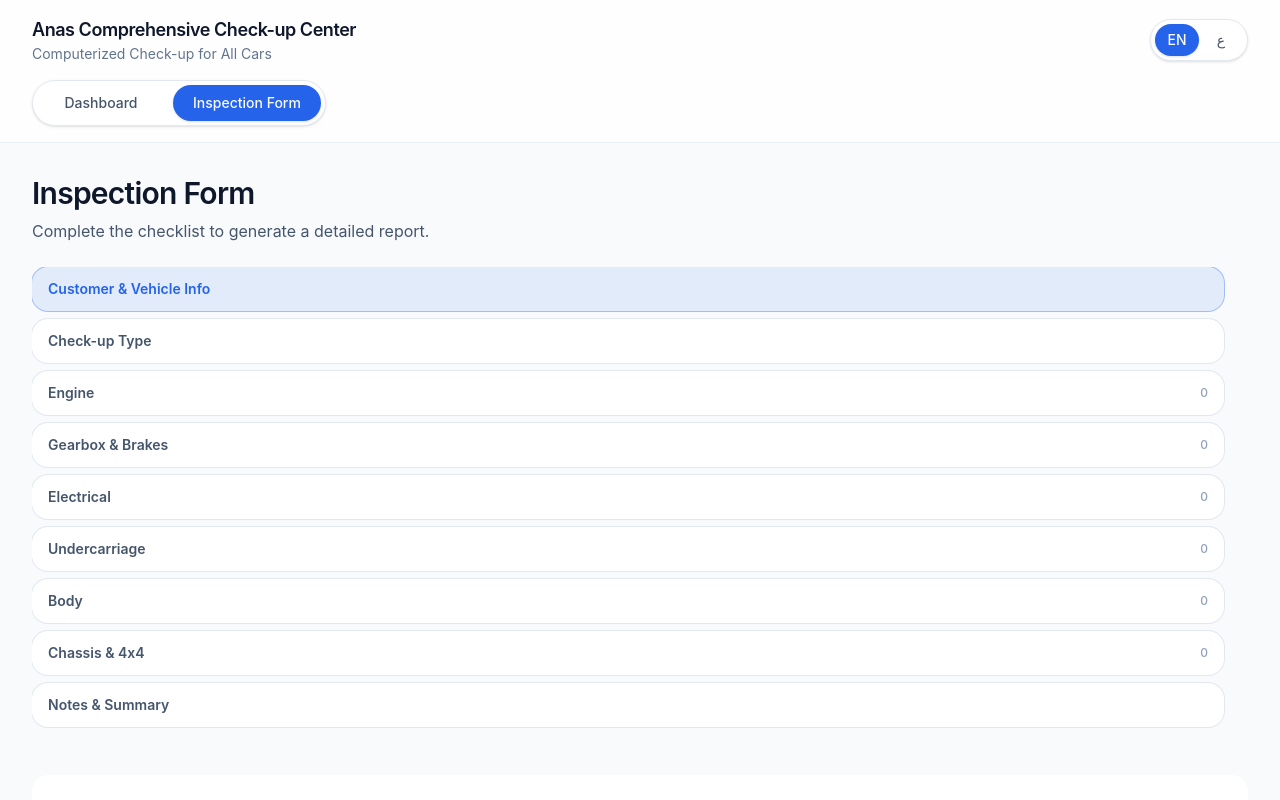
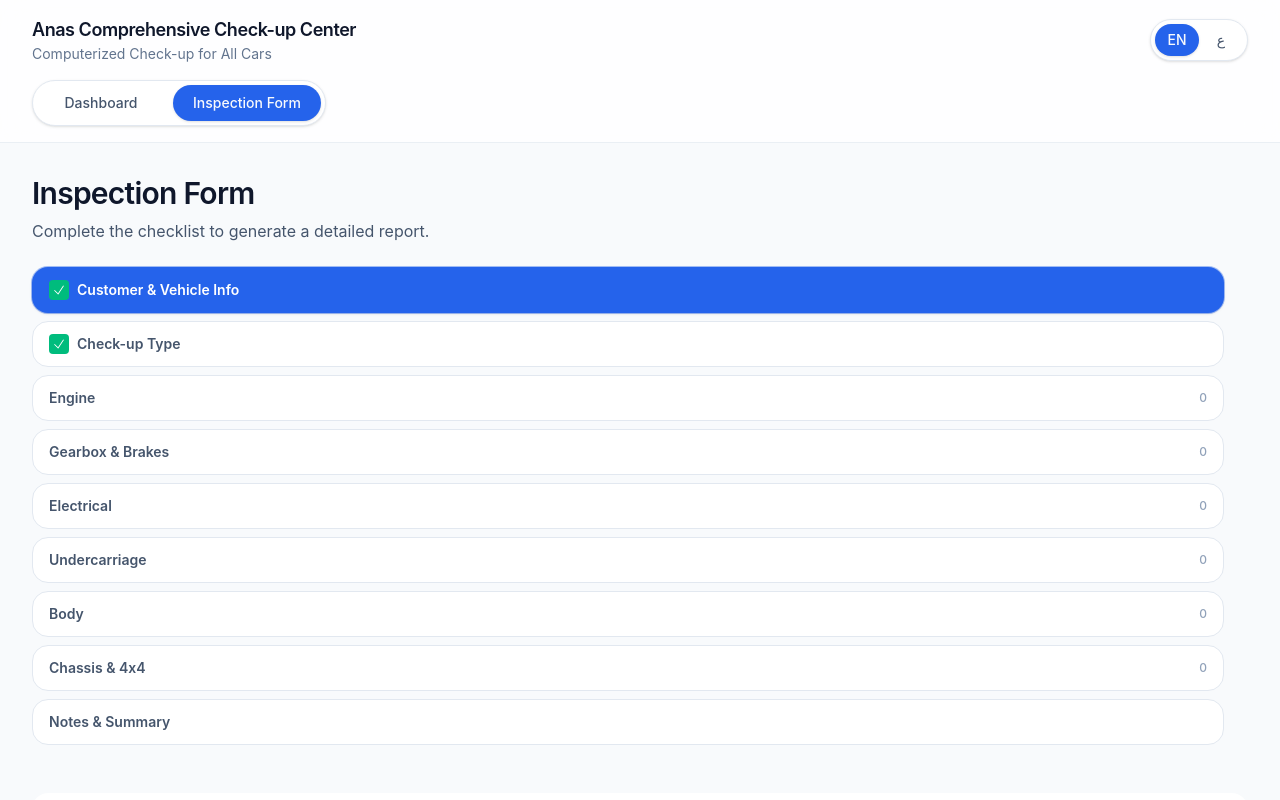
Before and after one commit to Mateen26/carhub, a React (Vite) app: page /inspection in a window 1280 px wide. Shown: the top 800 px of the page. Built offline with nearby package versions, Linux system fonts and the light colour scheme.

Commit message:
form changes

```diff
--- a/src/pages/InspectionForm.jsx
+++ b/src/pages/InspectionForm.jsx
@@ -1,6 +1,7 @@
-import { useEffect, useMemo, useRef, useState } from 'react'
+import { useMemo, useRef, useState } from 'react'
 import { Controller, useForm } from 'react-hook-form'
 import { useTranslation } from 'react-i18next'
+import { HiCheck } from 'react-icons/hi2'
 import * as RadioGroup from '@radix-ui/react-radio-group'
 
 import Card from '../components/Card'
@@ -113,12 +114,13 @@ const InspectionForm = () => {
   } = useForm({
     defaultValues,
     mode: 'onBlur',
+    shouldUnregister: false,
   })
 
   const [activeSection, setActiveSection] = useState(SECTION_DEFINITIONS[0].id)
   const [isSummaryOpen, setIsSummaryOpen] = useState(false)
   const [submittedData, setSubmittedData] = useState(null)
-  const sectionRefs = useRef({})
+  const contentRef = useRef(null)
 
   const onSubmit = (values) => {
     setSubmittedData(values)
@@ -136,6 +138,22 @@ const InspectionForm = () => {
     [t]
   )
 
+  const mobileNavButtonClasses = (isActive) =>
+    cn(
+      'inline-flex min-h-[50px] min-w-[9rem] snap-start items-center justify-center rounded-full border px-5 py-2.5 text-center text-sm font-semibold leading-snug transition focus-visible:outline-none focus-visible:ring-2 focus-visible:ring-primary/40',
+      isActive
+        ? 'border-transparent bg-primary text-white shadow'
+        : 'border-slate-200 bg-white text-slate-600 hover:text-primary'
+    )
+
+  const desktopNavButtonClasses = (isActive) =>
+    cn(
+      'flex w-full items-center justify-between rounded-2xl border px-4 py-3 text-sm font-semibold transition focus-visible:outline-none focus-visible:ring-2 focus-visible:ring-primary/40',
+      isActive
+        ? 'border-transparent bg-primary text-white ring-1 ring-primary/40 shadow'
+        : 'border-slate-200 bg-white text-slate-600 hover:text-primary'
+    )
+
   const sectionList = useMemo(
     () =>
       SECTION_DEFINITIONS.map((section) => ({
@@ -145,40 +163,59 @@ const InspectionForm = () => {
     [t]
   )
 
-  useEffect(() => {
-    const observers = []
-    const observerOptions = {
-      root: null,
-      threshold: 0.2,
-      rootMargin: '-120px 0px -60%',
+  const isSectionCompleted = (sectionId) => {
+    const formData = watchAllFields
+
+    if (sectionId === 'customer') {
+      const customerFields = [
+        'clientName',
+        'mobileNumber',
+        'carType',
+        'model',
+        'color',
+        'plateNumber',
+        'vin',
+        'odometer',
+        'date',
+      ]
+      return customerFields.some((field) => {
+        const value = formData[field]
+        return value !== undefined && value !== null && value !== ''
+      })
     }
 
-    sectionList.forEach((section) => {
-      const element = sectionRefs.current[section.id]
-      if (!element) return
+    if (sectionId === 'checkupType') {
+      return formData.checkupType && formData.checkupType !== ''
+    }
 
-      const observer = new IntersectionObserver((entries) => {
-        entries.forEach((entry) => {
-          if (entry.isIntersecting) {
-            setActiveSection(section.id)
+    if (checklistSections.has(sectionId)) {
+      const selectedItems = formData.checklist?.[sectionId] || []
+      return Array.isArray(selectedItems) && selectedItems.length > 0
+    }
+
+    if (sectionId === 'notes') {
+      return formData.notes && formData.notes.trim() !== ''
+    }
+
+    return false
+  }
+
+  const handleSectionSelect = (sectionId) => {
+    setActiveSection(sectionId)
+    if (typeof window !== 'undefined') {
+      requestAnimationFrame(() => {
+        if (window.innerWidth < 1024) {
+          // Mobile: scroll to form container
+          contentRef.current?.scrollIntoView({ behavior: 'smooth', block: 'start' })
+        } else {
+          // Desktop: scroll to the specific section card
+          const sectionElement = document.getElementById(sectionId)
+          if (sectionElement) {
+            sectionElement.scrollIntoView({ behavior: 'smooth', block: 'start' })
+          }
         }
       })
-      }, observerOptions)
-
-      observer.observe(element)
-      observers.push({ observer, element })
-    })
-
-    return () => {
-      observers.forEach(({ observer, element }) => observer.unobserve(element))
     }
-  }, [sectionList])
-
-  const handleScrollToSection = (sectionId) => {
-    const element = sectionRefs.current[sectionId]
-    if (!element) return
-    element.scrollIntoView({ behavior: 'smooth', block: 'start' })
-    setActiveSection(sectionId)
   }
 
   return (
@@ -193,59 +230,68 @@ const InspectionForm = () => {
       </div>
 
       <div className="flex flex-col gap-8 lg:grid lg:grid-cols-[280px,1fr] lg:items-start">
-        <nav className="-mx-4 overflow-x-auto border-b border-slate-200/60 pb-4 lg:mx-0 lg:border-b-0 lg:pr-6">
-          <div className="flex items-center gap-2 lg:hidden">
-            {sectionList.map((section) => (
+        <nav className="-mx-4 border-b border-slate-200/60 pb-4 lg:mx-0 lg:border-b-0 lg:pr-6">
+          <div className="flex items-center gap-3 overflow-x-auto px-4 lg:hidden snap-x snap-mandatory">
+            {sectionList.map((section) => {
+              const isActive = activeSection === section.id
+              const isCompleted = isSectionCompleted(section.id)
+              return (
                 <button
                   key={section.id}
                   type="button"
-                onClick={() => handleScrollToSection(section.id)}
-                className={`rounded-full px-4 py-2 text-sm font-medium transition ${
-                  activeSection === section.id
-                    ? 'bg-primary text-primary-foreground shadow'
-                    : 'bg-white text-slate-600 ring-1 ring-slate-200'
-                }`}
+                  onClick={() => handleSectionSelect(section.id)}
+                  className={mobileNavButtonClasses(isActive)}
                 >
+                  <span className="flex items-center gap-2">
+                    {isCompleted && (
+                      <span className="inline-flex h-5 w-5 items-center justify-center rounded bg-emerald-500">
+                        <HiCheck className="h-3.5 w-3.5 text-white" aria-hidden="true" />
+                      </span>
+                    )}
                     {section.label}
+                  </span>
                 </button>
-            ))}
+              )
+            })}
           </div>
 
           <div className="sticky top-28 hidden lg:flex lg:flex-col lg:gap-2">
-            {sectionList.map((section) => (
+            {sectionList.map((section) => {
+              const isActive = activeSection === section.id
+              const isCompleted = isSectionCompleted(section.id)
+              return (
                 <button
                   key={section.id}
                   type="button"
-                onClick={() => handleScrollToSection(section.id)}
-                className={`flex items-center justify-between rounded-2xl px-4 py-3 text-sm font-semibold transition ${
-                  activeSection === section.id
-                    ? 'bg-primary/10 text-primary ring-1 ring-primary/40'
-                    : 'bg-white text-slate-600 ring-1 ring-slate-200 hover:text-primary'
-                }`}
+                  onClick={() => handleSectionSelect(section.id)}
+                  className={desktopNavButtonClasses(isActive)}
                 >
-                <span>{section.label}</span>
-                <span className="text-xs font-medium text-slate-400">
+                  <span className="flex items-center gap-2">
+                    {isCompleted && (
+                      <span className="inline-flex h-5 w-5 items-center justify-center rounded bg-emerald-500">
+                        <HiCheck className="h-3.5 w-3.5 text-white" aria-hidden="true" />
+                      </span>
+                    )}
+                    {section.label}
+                  </span>
+                  <span className={cn(
+                    'text-xs font-medium',
+                    isActive ? 'text-white/80' : 'text-slate-400'
+                  )}>
                     {checklistSections.has(section.id) && Array.isArray(watchAllFields?.checklist?.[section.id])
                       ? watchAllFields.checklist[section.id].length
                       : ''}
                   </span>
                 </button>
-            ))}
+              )
+            })}
           </div>
         </nav>
 
-        <form className="flex flex-col gap-6" onSubmit={handleSubmit(onSubmit)}>
-          {sectionList.map((section) => (
-            <Card
-              key={section.id}
-              ref={(node) => {
-                if (node) {
-                  sectionRefs.current[section.id] = node
-                }
-              }}
-              className="p-6"
-              id={section.id}
-            >
+        <form ref={contentRef} className="flex flex-col gap-6" onSubmit={handleSubmit(onSubmit)}>
+          {sectionList.map((section) =>
+            section.id === activeSection ? (
+              <Card key={section.id} className="p-6" id={section.id}>
               <SectionTitle title={section.label} />
               {section.id === 'customer' && (
                 <div className="mt-6 flex flex-col gap-6">
@@ -338,7 +384,6 @@ const InspectionForm = () => {
                       register={register}
                       error={errors.crNumber}
                       options={{ required: validationMessages.required }}
-                      defaultValue={CENTER_INFO.crNumber}
                     />
                     <FormInput
                       name="vatNumber"
@@ -346,7 +391,6 @@ const InspectionForm = () => {
                       register={register}
                       error={errors.vatNumber}
                       options={{ required: validationMessages.required }}
-                      defaultValue={CENTER_INFO.vatNumber}
                     />
                   </div>
                 </div>
@@ -443,7 +487,8 @@ const InspectionForm = () => {
                 </div>
               )}
               </Card>
-          ))}
+            ) : null
+          )}
 
           <div className="flex flex-col gap-3 border-t border-slate-200 pt-6">
             <div className="flex flex-col gap-3 sm:flex-row sm:justify-end">
```
Lines whose indentation alone changed are shown as unchanged.
